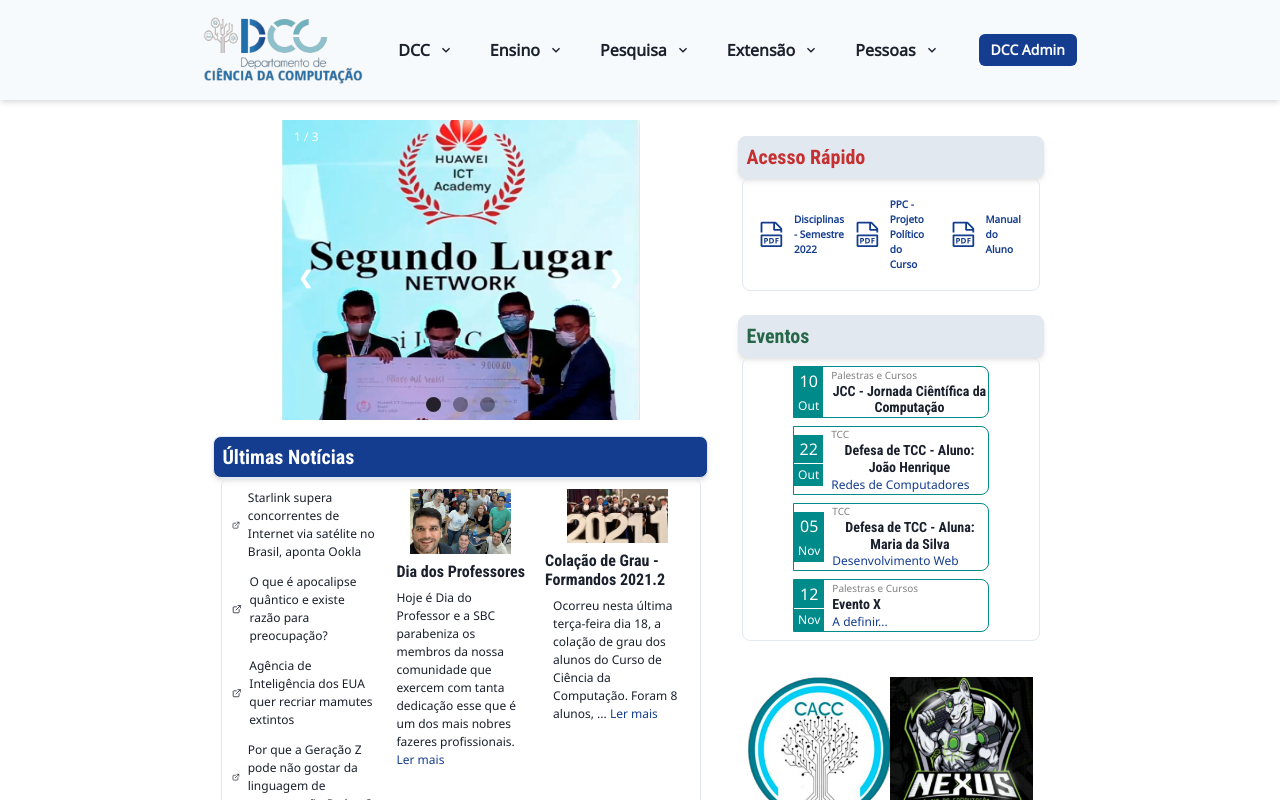
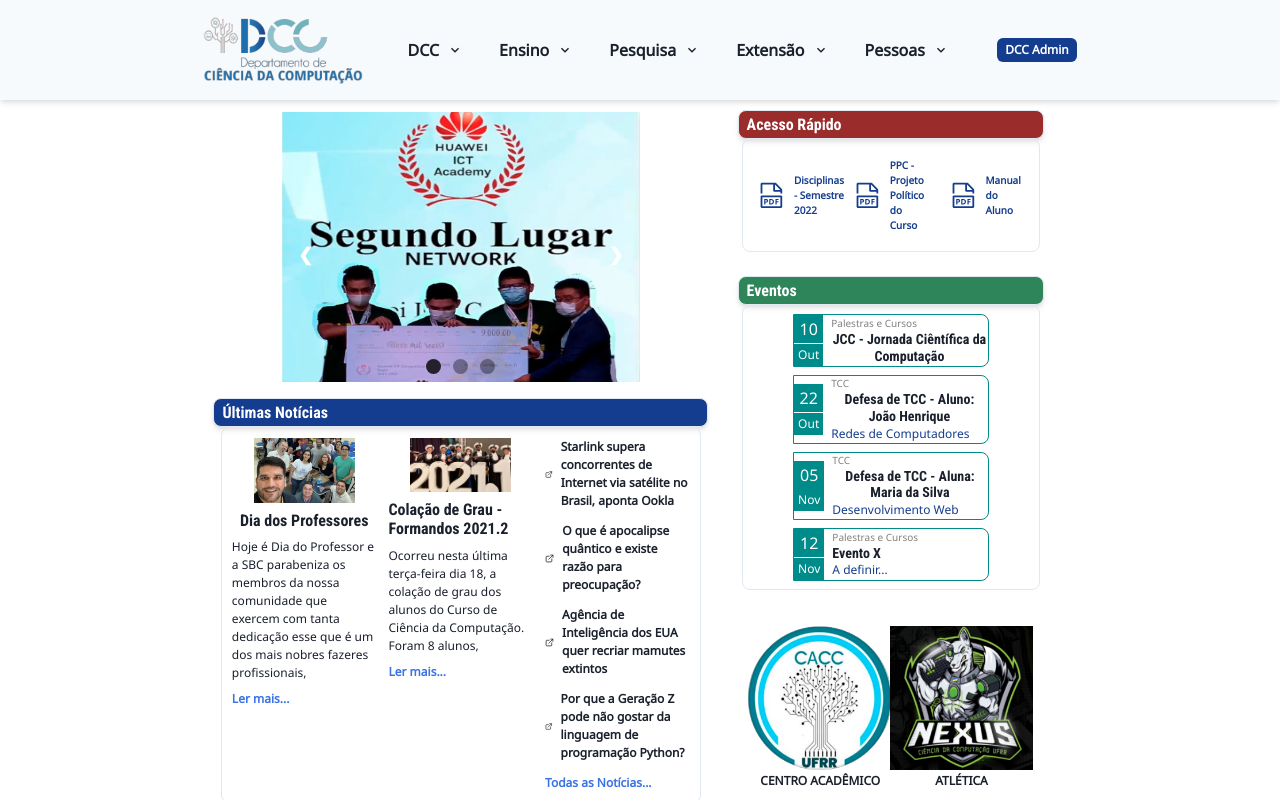
Before and after one commit to acauanrr/dcc-site, a Next.js app: page / in a window 1280 px wide. Shown: the top 800 px of the page. Built offline with nearby package versions, Linux system fonts and the light colour scheme.

Commit message:
Signed-off-by: Acauan Ribeiro <acauan.ribeiro@gmail.com>
Alterações nos cards

```diff
--- a/components/_ui/CardHeader/index.jsx
+++ b/components/_ui/CardHeader/index.jsx
@@ -5,14 +5,14 @@ export default function CardHeader({ title, bgHead, bgBody, color, children }) {
     <Box w="full" h="full" p={2}>
       <Heading
         as="h4"
-        size="md"
+        size="sm"
         w="full"
         borderWidth="1px"
         borderRadius="lg"
         boxShadow="md"
         bg={bgHead}
         color={color}
-        p={2}
+        px={2} py={1}
       >
         {title}
       </Heading>
--- a/components/_ui/CarouselNews/index.jsx
+++ b/components/_ui/CarouselNews/index.jsx
@@ -90,7 +90,7 @@ export default function CarouselNews() {
     <Flex
       w="70%"
       h="50%"
-      pt={5}
+      pt={3}
       alignItems="flex-start"
       justifyContent="center"
       flexDirection="column"
@@ -101,38 +101,15 @@ export default function CarouselNews() {
         overflow="hidden"
         justifyContent="flex-start"
       >
-        <Flex h="300px" w="full" {...carouselStyle}>
+        <Flex h={{ base: "240px", md: "270px" }} w="full" {...carouselStyle}>
           {slides.map((slide, sid) => (
             <Box key={`slide-${sid}`} boxSize="full" shadow="md" flex="none">
-              <Text
-                color="white"
-                fontSize="xs"
-                p="8px 12px"
-                pos="absolute"
-                top="0"
-              >
-                {sid + 1} / {slidesCount}
-              </Text>
               <Image
                 src={slide.img}
                 alt="carousel image"
                 boxSize="full"
                 backgroundSize="contain"
               />
-              {/* <Stack
-                p="4px 12px"
-                pos="absolute"
-                bottom="0px"
-                textAlign="center"
-                w="full"
-                // mb="8"
-                bg="black"
-                opacity="70%"
-                color="white"
-              >
-                <Text fontSize="md">{slide.label}</Text>
-                <Text fontSize="lg">{slide.description}</Text>
-              </Stack> */}
             </Box>
           ))}
         </Flex>
--- a/components/layout/Footer.jsx
+++ b/components/layout/Footer.jsx
@@ -41,11 +41,13 @@ export default function Footer() {
             alt="logo-footer"
             src="/images/logos/logo-dcc-03.png"
             boxSize={{ base: "14", md: "16" }}
+            shadow="md"
           />
           <Image
             alt="logo-ufrr"
             src="/images/logos/logo_ufrr.png"
             boxSize="16"
+            shadow="md"
           />
         </Flex>
         <HStack
--- a/components/layout/Navbar.jsx
+++ b/components/layout/Navbar.jsx
@@ -175,12 +175,22 @@ export default function Navbar() {
               display={{ base: "inline-flex", md: "none" }}
               onClick={navbarMobile.onOpen}
               icon={<FiMenu />}
-              size="sm"
+              size="lg"
             />
           </Box>
         </HStack>
         <Flex>
-          <Button bg="brand.600" color="white" size="sm">
+          <Button
+            bg="brand.600"
+            color="white"
+            size="xs"
+            _hover={{ bg: "brand.800" }}
+            _active={{
+              bg: "brand.800",
+              transform: "scale(0.98)",
+              borderColor: "brand.800",
+            }}
+          >
             DCC Admin
           </Button>
         </Flex>
--- a/components/layout/NavbarMobile.jsx
+++ b/components/layout/NavbarMobile.jsx
@@ -108,8 +108,8 @@ export default function NavbarMobile(props) {
       w="60"
       {...props}
     >
-      <Flex px="4" py="5" align="center">
-        <Logo src="/images/logos/logo-dcc-04.png" w="50%" />
+      <Flex w="full" justifyContent="center" py={5}>
+        <Logo src="/images/logos/logo-dcc-01.png" w="50%" />
       </Flex>
       <Flex
         direction="column"
--- a/components/sections/Heroes/index.jsx
+++ b/components/sections/Heroes/index.jsx
@@ -43,7 +43,7 @@ export default function Heroes() {
           _dark={{ color: "gray.300" }}
           lineHeight="shorter"
         >
-          Fique atualizado do que está acontecendo no DCC!
+          Fique por dentro do que está acontecendo no DCC!
         </Heading>
         <chakra.form w="full" mb={0}>
           <VisuallyHidden>Seu Email</VisuallyHidden>
--- a/pages/dcc/apres.jsx
+++ b/pages/dcc/apres.jsx
@@ -35,15 +35,15 @@ export default function ApresentacaoDCC() {
       <HStack w={{ base: "100%", sm: "60%" }}>
         <SideBar display={{ base: "none", md: "unset" }} />
         <Box ml={{ base: 0, md: 60 }} transition=".3s ease" h="full">
-          <VStack >
-            <Box alignSelf="start">
+          <VStack>
+            <Box alignSelf="start" px={{ base: 1, md: 5 }}>
               <Breadcrumb
                 spacing="8px"
                 separator={<ChevronRightIcon color="gray.500" />}
                 fontWeight="bold"
                 fontSize="smaller"
                 textAlign="justify"
-                color="gray.900"
+                color="gray.800"
               >
                 <BreadcrumbItem>
                   <BreadcrumbLink href="/">
--- a/pages/index.jsx
+++ b/pages/index.jsx
@@ -85,14 +85,80 @@ export default function Home() {
                     p={0.5}
                     mx="auto"
                   >
-                    <VStack spacing={3}>
+                    <VStack
+                      borderBottom={{ base: "1px", md: "none" }}
+                      borderBottomColor="gray.300"
+                      pb={{ base: 2, md: 0 }}
+                    >
+                      <Box w="70%">
+                        <Image
+                          alt="profs"
+                          src="/images/noticias/professores.png"
+                          mx="auto"
+                        />
+                      </Box>
+                      <Heading as="h2" size="sm">
+                        Dia dos Professores
+                      </Heading>
+                      <Text fontSize="xs">
+                        Hoje é Dia do Professor e a SBC parabeniza os membros da
+                        nossa comunidade que exercem com tanta dedicação esse
+                        que é um dos mais nobres fazeres profissionais,{" "}
+                      </Text>
+                      <Flex w="full" justifyContent="start">
+                        <NextLink href="#" passHref>
+                          <Link
+                            fontSize="xs"
+                            color="brand.500"
+                            fontWeight="bold"
+                            textAlign="left"
+                          >
+                            Ler mais...
+                          </Link>
+                        </NextLink>
+                      </Flex>
+                    </VStack>
+                    <VStack
+                      borderBottom={{ base: "1px", md: "none" }}
+                      borderBottomColor="gray.300"
+                      pb={{ base: 2, md: 0 }}
+                    >
+                      <Box w="70%">
+                        <Image
+                          alt="logo-footer"
+                          src="/images/noticias/noticia1.png"
+                          mx="auto"
+                        />
+                      </Box>
+                      <Heading as="h2" size="sm">
+                        Colação de Grau - Formandos 2021.2
+                      </Heading>
+                      <Text fontSize="xs">
+                        Ocorreu nesta última terça-feira dia 18, a colação de
+                        grau dos alunos do Curso de Ciência da Computação. Foram
+                        8 alunos,{" "}
+                      </Text>
+                      <Flex w="full" justifyContent="start">
+                        <NextLink href="#" passHref>
+                          <Link
+                            fontSize="xs"
+                            color="brand.500"
+                            fontWeight="bold"
+                            textAlign="left"
+                          >
+                            Ler mais...
+                          </Link>
+                        </NextLink>
+                      </Flex>
+                    </VStack>
+                    <VStack fontSize="xs" fontWeight="semibold" spacing={3}>
                       <NextLink
                         href="https://teletime.com.br/21/09/2022/starlink-supera-concorrentes-de-internet-via-satelite-no-brasil-aponta-ookla/"
                         passHref
                       >
-                        <Link fontSize="xs" isExternal>
+                        <Link isExternal>
                           <HStack>
-                            <FiExternalLink fontSize="220%" />
+                            <FiExternalLink size="25px" />
                             <Text>
                               Starlink supera concorrentes de Internet via
                               satélite no Brasil, aponta Ookla
@@ -104,9 +170,9 @@ export default function Home() {
                         href="https://www.bbc.com/portuguese/geral-60156277"
                         passHref
                       >
-                        <Link fontSize="xs" isExternal>
+                        <Link isExternal>
                           <HStack>
-                            <FiExternalLink fontSize="220%" />
+                            <FiExternalLink size="25px" />
                             <Text>
                               O que é apocalipse quântico e existe razão para
                               preocupação?
@@ -118,9 +184,9 @@ export default function Home() {
                         href="https://canaltech.com.br/ciencia/agencia-de-inteligencia-dos-eua-quer-recriar-mamutes-extintos-227359/"
                         passHref
                       >
-                        <Link fontSize="xs" isExternal>
+                        <Link isExternal>
                           <HStack>
-                            <FiExternalLink fontSize="220%" />
+                            <FiExternalLink size="25px" />
                             <Text>
                               Agência de Inteligência dos EUA quer recriar
                               mamutes extintos
@@ -132,9 +198,9 @@ export default function Home() {
                         href="https://canaltech.com.br/software/por-que-a-geracao-z-pode-nao-gostar-da-linguagem-de-programacao-python-225719/"
                         passHref
                       >
-                        <Link fontSize="xs" isExternal>
+                        <Link isExternal>
                           <HStack>
-                            <FiExternalLink fontSize="220%" />
+                            <FiExternalLink size="25px" />
                             <Text>
                               Por que a Geração Z pode não gostar da linguagem
                               de programação Python?
@@ -142,48 +208,18 @@ export default function Home() {
                           </HStack>
                         </Link>
                       </NextLink>
-                      <Box>
+                      <Flex w="full" justifyContent="start">
                         <NextLink href="#" passHref>
-                          <Link fontSize="xs" color="brand.700">
+                          <Link
+                            fontSize="xs"
+                            color="brand.500"
+                            fontWeight="bold"
+                            textAlign="left"
+                          >
                             Todas as Notícias...
                           </Link>
                         </NextLink>
-                      </Box>
-                    </VStack>
-                    <VStack>
-                      <Box w="70%">
-                        <Image
-                          alt="logo-footer"
-                          src="/images/noticias/professores.png"
-                          mx="auto"
-                        />
-                      </Box>
-                      <Heading as="h2" size="sm">
-                        Dia dos Professores
-                      </Heading>
-                      <Text fontSize="xs" px={2}>
-                        Hoje é Dia do Professor e a SBC parabeniza os membros da
-                        nossa comunidade que exercem com tanta dedicação esse
-                        que é um dos mais nobres fazeres profissionais.{" "}
-                        <Link color="brand.600">Ler mais</Link>
-                      </Text>
-                    </VStack>
-                    <VStack>
-                      <Box w="70%">
-                        <Image
-                          alt="logo-footer"
-                          src="/images/noticias/noticia1.png"
-                          mx="auto"
-                        />
-                      </Box>
-                      <Heading as="h2" size="sm">
-                        Colação de Grau - Formandos 2021.2
-                      </Heading>
-                      <Text fontSize="xs" px={2}>
-                        Ocorreu nesta última terça-feira dia 18, a colação de
-                        grau dos alunos do Curso de Ciência da Computação. Foram
-                        8 alunos, ... <Link color="brand.600">Ler mais</Link>
-                      </Text>
+                      </Flex>
                     </VStack>
                   </SimpleGrid>
                 </CardHeader>
@@ -193,8 +229,8 @@ export default function Home() {
             <Flex w={{ base: "100%", sm: "40%" }}>
               <VStack w={{ base: "100%", sm: "90%" }} alignItems="flex-start">
                 <CardHeader
-                  bgHead="gray.200"
-                  color="red.600"
+                  bgHead="red.700"
+                  color="white"
                   title="Acesso Rápido"
                 >
                   <SimpleGrid
@@ -281,7 +317,7 @@ export default function Home() {
                     </Box>
                   </SimpleGrid>
                 </CardHeader>
-                <CardHeader bgHead="gray.200" color="green.700" title="Eventos">
+                <CardHeader bgHead="green.600" color="white" title="Eventos">
                   {" "}
                   <VStack w="full">
                     <VStack w="70%">
@@ -305,13 +341,25 @@ export default function Home() {
                       href="https://l.instagram.com/?u=https%3A%2F%2Flinktr.ee%2Fcacc.ufrr&e=ATPYcsDsxSyoE5kK3lGL3H4kwo6jUxLnqYN_3FcMRW9QqIEjj_ILeNU32KVPlkJbS0zJXUVJAxTyAmXHxRvX&s=1"
                       passHref
                     >
-                      <Link isExternal>
+                      <Link
+                        style={{ textDecoration: "none" }}
+                        _hover={{ opacity: "85%" }}
+                        isExternal
+                      >
                         <Flex boxSize="36">
                           <Image
                             alt="logo-footer"
                             src="/images/logos/logo-cacc.png"
                           />
                         </Flex>
+                        <Text
+                          textAlign="center"
+                          fontSize="xs"
+                          fontWeight="bold"
+                          pt={0.5}
+                        >
+                          CENTRO ACADÊMICO
+                        </Text>
                       </Link>
                     </NextLink>
                   </Center>
@@ -320,13 +368,25 @@ export default function Home() {
                       href="https://www.instagram.com/atleticanexus/"
                       passHref
                     >
-                      <Link isExternal>
+                      <Link
+                        style={{ textDecoration: "none" }}
+                        _hover={{ opacity: "90%" }}
+                        isExternal
+                      >
                         <Flex boxSize="36">
                           <Image
                             alt="logo-footer"
                             src="/images/logos/nexus-logo.png"
                           />
                         </Flex>
+                        <Text
+                          textAlign="center"
+                          fontSize="xs"
+                          fontWeight="bold"
+                          pt={0.5}
+                        >
+                          ATLÉTICA
+                        </Text>
                       </Link>
                     </NextLink>
                   </Center>
```
